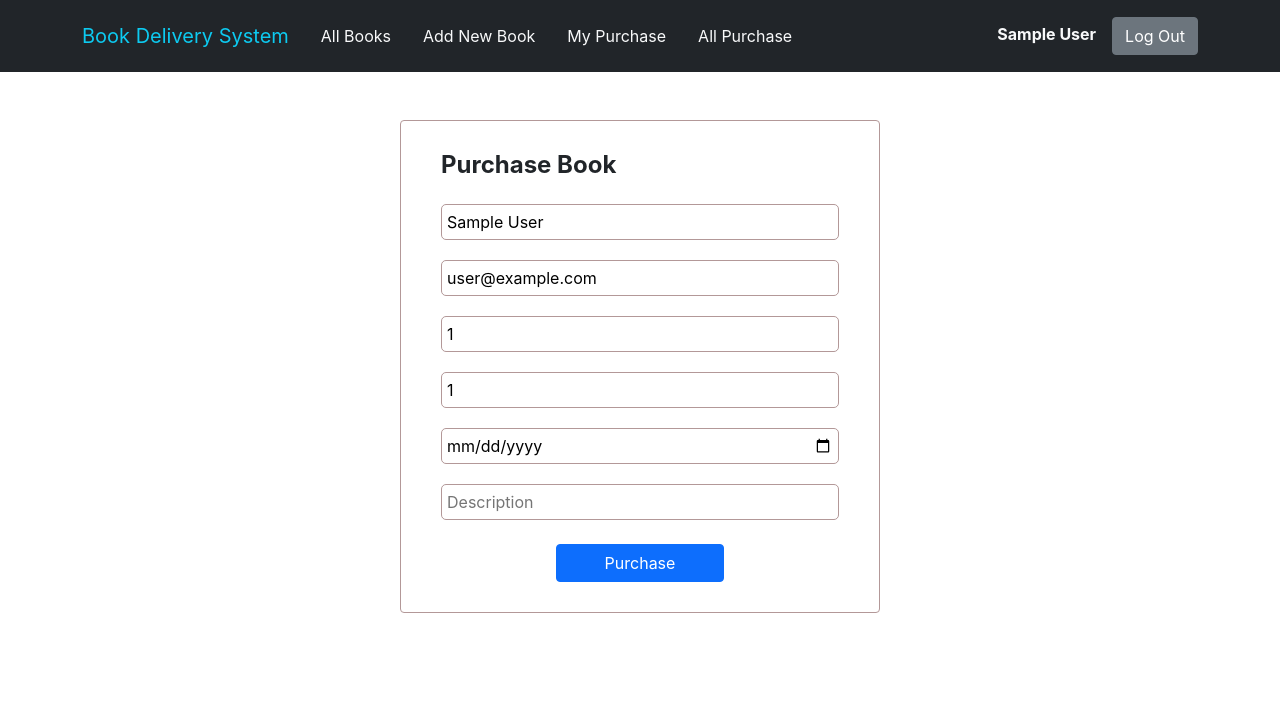
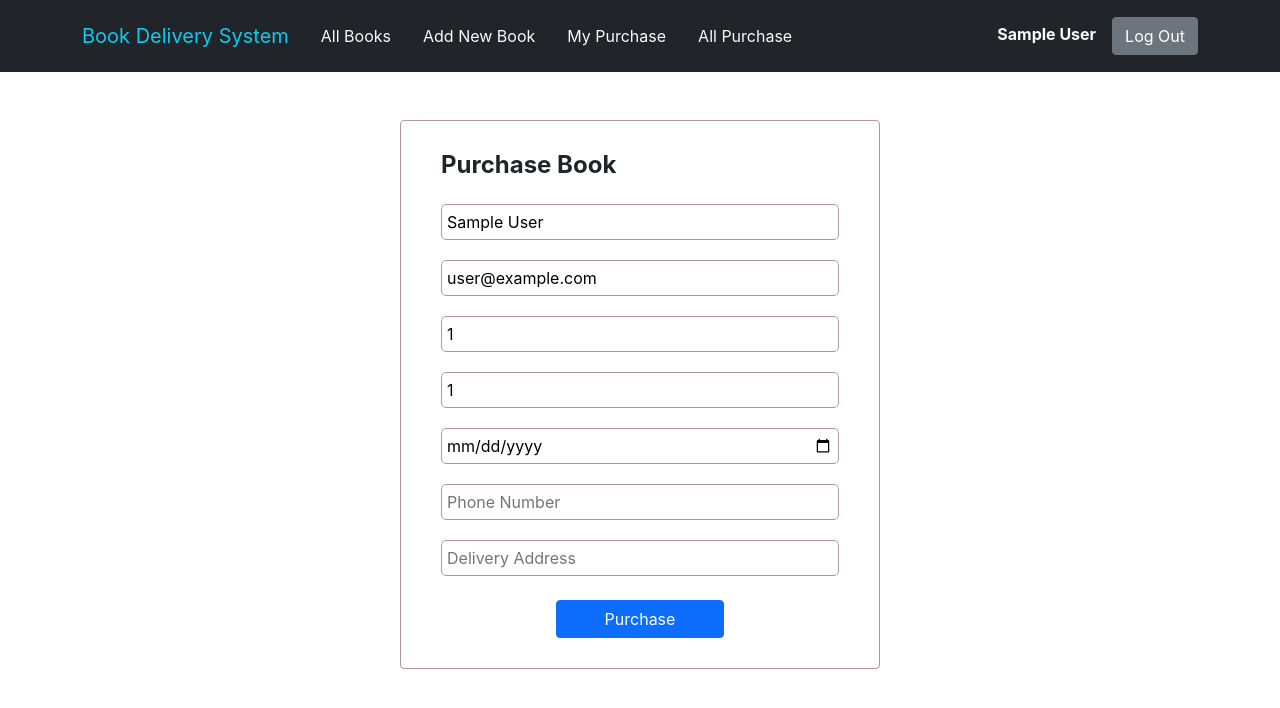
Before and after one commit to emonShimoul/book-delivery-system-react-client, a React (Create React App) app: page /purchasebook/1/1 in a window 1280 px wide. Shown: the top 708 px of the page. Built offline with nearby package versions, Linux system fonts and the light colour scheme; no server answers; sample sign-in values are in the browser's storage.

Commit message:
added field to the form

```diff
--- a/src/components/PurchaseBook/PurchaseBook.js
+++ b/src/components/PurchaseBook/PurchaseBook.js
@@ -22,7 +22,8 @@ const PurchaseBook = () => {
                     <input {...register("bookname")} type="text" value={bookname} placeholder="Book Name" className='input-group input-field' required />
                     <input {...register("bookprice")} type="text" value={bookprice} placeholder="Book Price" className='input-group input-field' required />
                     <input {...register("date")} type="date" className='input-group input-field' required />
-                    <input {...register("description")} type="text" placeholder="Description" className='input-group input-field' />
+                    <input {...register("phone")} type="number" placeholder="Phone Number" className='input-group input-field' />
+                    <input {...register("address")} type="text" placeholder="Delivery Address" className='input-group input-field' />
                     <input type="submit" className='btn btn-primary mt-4 px-5' value="Purchase" />
                 </form>
             </div>
```
